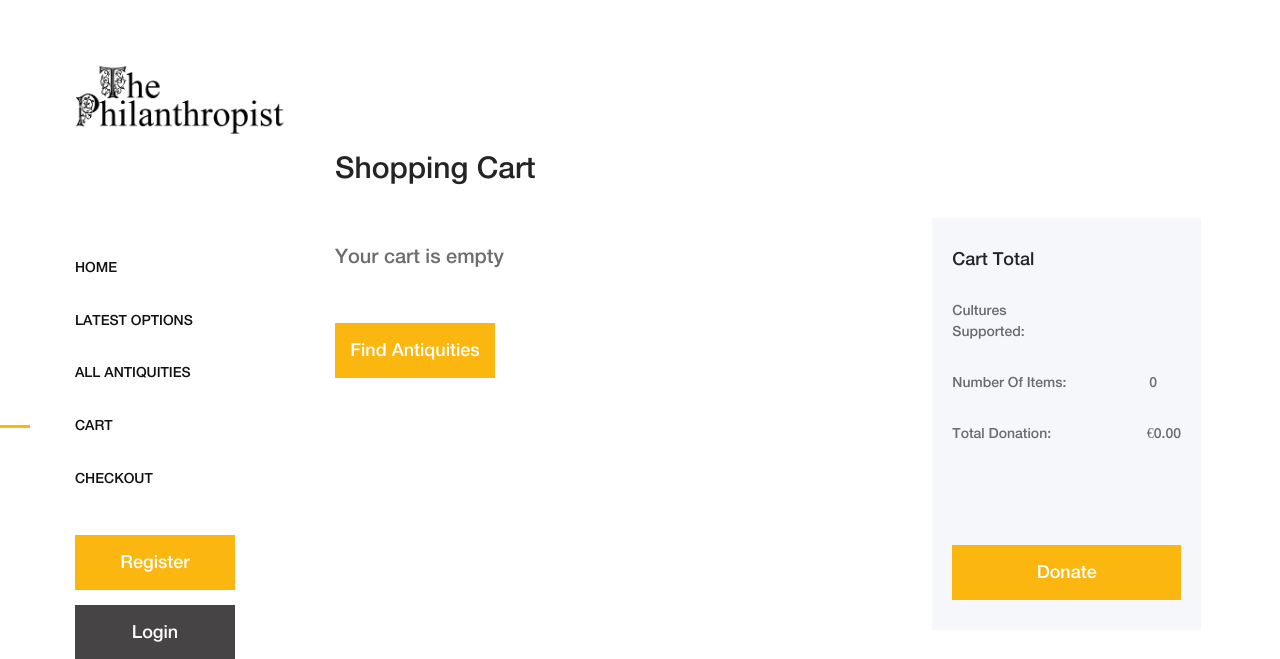
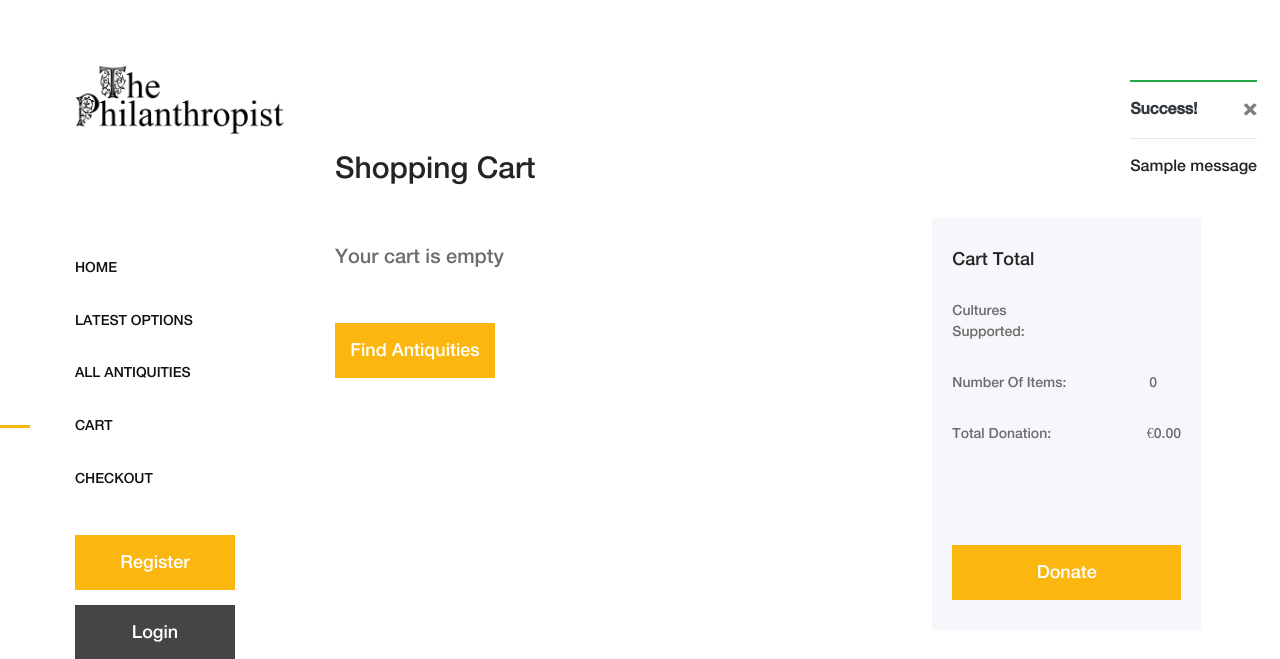
Before and after one commit to Code-Institute-Submissions/milestone-46, a Django app: page /bag/ in a window 1280 px wide. Shown: the top 659 px of the page. Run offline with Django 3.2, Linux system fonts and the light colour scheme; tables that the repository leaves empty hold one stand-in row (values such as "Sample post"); one stand-in notice (Sample message) is shown; some libraries are stand-ins or nearby versions.

Commit message:
Add toast templates and message functionality

```diff
--- a/bag/views.py
+++ b/bag/views.py
@@ -1,4 +1,8 @@
-from django.shortcuts import render, redirect, reverse, HttpResponse
+from django.shortcuts import render, redirect, reverse, HttpResponse, get_object_or_404
+from django.contrib import messages
+
+from all_antiquities.models import Antiquity
+
 
 def view_bag(request):
     """ This view returns the Cart contents page """
@@ -9,14 +13,17 @@ def view_bag(request):
 def add_to_bag(request, item_id):
     """Add the specified product to the shopping Cart"""
 
+    antiquity = get_object_or_404(Antiquity, pk=item_id)
     quantity = int(request.POST.get('quantity'))
     redirect_url = request.POST.get('redirect_url')
     bag = request.session.get('bag', {})
 
     if item_id in list(bag.keys()):
         bag[item_id] += quantity
+        messages.success(request, f'Updated quantity of donations to {antiquity.name} (Total: {bag[item_id]})')
     else:
         bag[item_id] = quantity
+        messages.success(request, f'Added {antiquity.name} to your cart')
 
     request.session['bag'] = bag
     return redirect(redirect_url)
@@ -26,13 +33,16 @@ def add_to_bag(request, item_id):
 def adjust_bag(request, item_id):
     """Adjust the quantity of the specified item in the Cart"""
 
+    antiquity = get_object_or_404(Antiquity, pk=item_id)
     quantity = int(request.POST.get('quantity'))
     bag = request.session.get('bag', {})
 
     if quantity > 0:
         bag[item_id] = quantity
+        messages.success(request, f'Updated quantity of donations to {antiquity.name} (Total: {bag[item_id]})')
     else:
         bag.pop(item_id)
+        messages.success(request, f'Removed {antiquity.name} from your bag')
 
     request.session['bag'] = bag
     return redirect(reverse('view_bag'))
@@ -43,11 +53,14 @@ def remove_from_bag(request, item_id):
     """Remove an item from the shopping Cart"""
 
     try:
+        antiquity = get_object_or_404(Antiquity, pk=item_id)
         bag = request.session.get('bag', {})
         bag.pop(item_id)
+        messages.success(request, f'Removed {antiquity.name} from your bag')
 
         request.session['bag'] = bag
         return HttpResponse(status=200)
 
     except Exception as e:
+        messages.error(request, f'Error removing item: {e}')
         return HttpResponse(status=500)
--- a/static/css/style.css
+++ b/static/css/style.css
@@ -41,8 +41,30 @@
 }
 
 .cart-fav-search a #total-text {
-    color: #fbb710 ;
+    color: #fbb710;
 }
+
+
+/* Toast Styles */
+
+.message-container {
+    position: fixed;
+    top: 72px;
+    right: 15px;
+    z-index: 99999999999;
+}
+
+.toast-container {
+    background-color: rgba(255, 255, 255, 0.8);
+    padding: 0.5em;
+    border-radius: 5px;
+    overflow: visible;
+}
+
+.toast-capper {
+    height: 2px;
+}
+
 
 /* Main Page Styles */
 
--- a/templates/base.html
+++ b/templates/base.html
@@ -65,9 +65,38 @@
     <div class="main-content-wrapper d-flex clearfix">
 
         {% if messages %}
-        <div class="message-container"></div>
+
+        <div class="message-container">
+
+            {% for message in messages %}
+
+            {% with message.level as level %}
+
+            {% if level == 40 %}
+
+            {% include 'includes/toasts/toast_error.html' %}
+
+            {% elif level == 30 %}
+
+            {% include 'includes/toasts/toast_warning.html' %}
+
+            {% elif level == 25 %}
+
+            {% include 'includes/toasts/toast_success.html' %}
+
+            {% else %}
+
+            {% include 'includes/toasts/toast_info.html' %}
+
+            {% endif %}
+
+            {% endwith %}
+
+            {% endfor %}
+
+        </div>
+
         {% endif %}
-
 
         <!-- Mobile Nav (max width 767px)-->
         <div class="mobile-nav">
@@ -285,7 +314,6 @@
     </footer>
     <!-- ##### Footer Area End ##### -->
 
-    {% block postloadjs %}
     <!-- ##### jQuery ##### -->
     <script src="{% static 'js/jquery/jquery-2.2.4.min.js' %}"></script>
     <!-- Popper js -->
@@ -296,6 +324,14 @@
     <script src="{% static 'js/plugins.js' %}"></script>
     <!-- Active js -->
     <script src="{% static 'js/active.js' %}"></script>
+
+    {% block postloadjs %}
+
+    <!-- Toast js -->
+    <script type="text/javascript">
+        $('.toast').toast('show');
+    </script>
+
     {% endblock %}
 
 </body>
--- /dev/null
+++ b/templates/includes/toasts/toast_success.html
@@ -0,0 +1,13 @@
+<div class="toast toast-container border-top-0" data-autohide="false">
+    <div class="w-100 toast-capper bg-success mb-3"></div>
+    <div class="toast-header text-dark">
+        <strong class="mr-auto">Success!</strong>
+        <button type="button" class="ml-2 mb-1 close" data-dismiss="toast" aria-label="Close">
+            <span aria-hidden="true">&times;</span>
+        </button>
+    </div>
+    <hr>
+    <div class="toast-body">
+        {{ message }}
+    </div>
+</div>
--- a/the_philanthropist/settings.py
+++ b/the_philanthropist/settings.py
@@ -83,6 +83,9 @@ TEMPLATES = [
     },
 ]
 
+# May not be necessary, included for GitPod in course videos
+# MESSAGE_STORAGE = 'django.contrib.messages.storage.session.SessionStorage'
+
 AUTHENTICATION_BACKENDS = [
 
     # Needed to login by username in Django admin, regardless of `allauth`
```
Also changed, not shown: templates/includes/toasts/toast_error.html (added, +13 -0 lines), templates/includes/toasts/toast_info.html (added, +13 -0 lines), templates/includes/toasts/toast_warning.html (added, +13 -0 lines).
